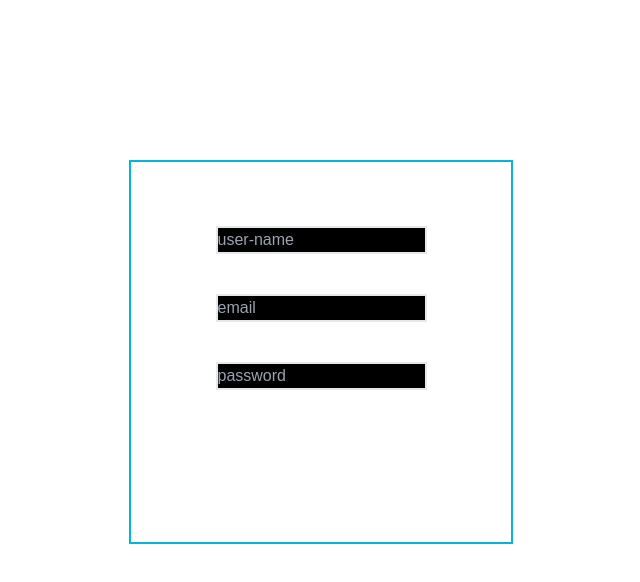
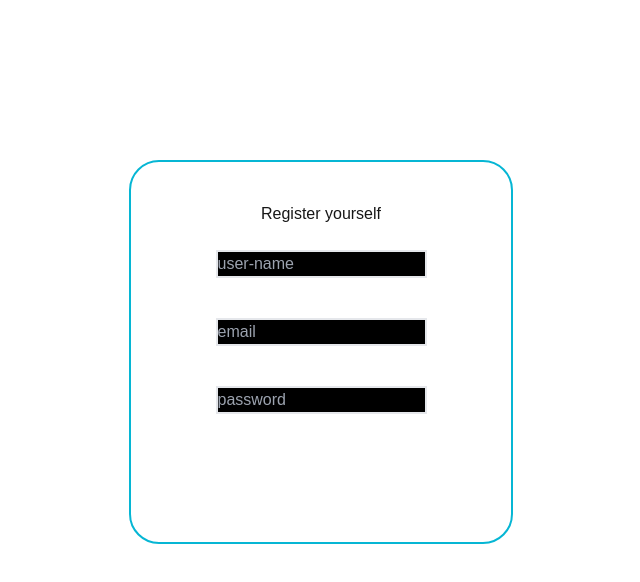
Before and after one commit to roshanpanda666/stoxy-user, a Next.js app: page /registerform in a window 1280 px wide. Shown: the top 582 px of the page, without its empty margins (319-959 px from the left). Built offline with nearby package versions, Linux system fonts and the light colour scheme.

Commit message:
Enhance login and registration forms with new styles and add logout button in profile page

```diff
--- a/app/components/login.js
+++ b/app/components/login.js
@@ -3,6 +3,7 @@ import React from 'react'
 import { useRef } from 'react'
 import { useRouter } from "next/navigation"
 import { signIn } from "next-auth/react"
+import Link from 'next/link'
 
 const Login = () => {
 const router=useRouter()
@@ -42,8 +43,9 @@ function clearfun(){
   return (
     <div>
       <div className='text-center items-center justify-center flex flex-col mt-40'>
-        <div className='w-96 h-80 border-2 border-cyan-500'>
-            <div className='mt-16'>
+        <div className='w-96 border-2 border-cyan-500 rounded-[30px]'>
+          <div className='mt-10'>Login</div>
+            <div className='mt-6'>
 
                 <input ref={emailref} type="text" placeholder='email' className='bg-black text-cyan-300 border-2'/>
             </div>
@@ -51,11 +53,13 @@ function clearfun(){
                 <input ref={pwdref} type="password" placeholder='password' className='bg-black text-cyan-300 border-2'/>
             </div>
             <div>
-              <button className='text-center border-white  text-white border-2 mt-11 w-16'onClick={onsubmitfunction}>submit</button>
+              <button className='text-center border-white  text-white border-2 mt-11 w-16 hover:border-green-400 hover:text-green-300'onClick={onsubmitfunction}>submit</button>
             </div>
             <div>
-              <button className='text-center border-white  text-white border-2 mt-6 w-16'onClick={clearfun}>clear</button>
+              <button className='text-center border-white  text-white border-2 mt-6 w-16 hover:border-red-500 hover:text-red-400'onClick={clearfun}>clear</button>
             </div>
+            <div className='mt-6 mb-6'>don't have an account ? <Link href={'registerform'}><span className='text-blue-400 cursor-pointer'>Register here</span></Link> </div>
+
         </div>
 
       </div>
--- a/app/profile/page.js
+++ b/app/profile/page.js
@@ -23,6 +23,8 @@ const page = () => {
 
 
   return (
+  <>
+
     <div>
       <div>
       hello {name}
@@ -35,7 +37,15 @@ const page = () => {
       <div>
         products : {product}
       </div>
+
+      <button
+          className="w-full bg-red-500 hover:bg-red-600 py-2 mt-6 rounded-lg text-white transition duration-200"
+          onClick={() => signOut()}
+        >
+          Log Out
+        </button>
     </div>
+  </>
   )
 }
 
--- a/app/registerform/page.js
+++ b/app/registerform/page.js
@@ -44,9 +44,13 @@ const Register = () => {
   return (
     <div>
       <div className='text-center items-center justify-center flex flex-col mt-40'>
-        <div className='w-96 h-96 border-2 border-cyan-500'>
+        <div className='w-96 h-96 border-2 border-cyan-500 rounded-[30px]'>
 
-          <div className='mt-16'>
+          <div className='mt-10'>
+            Register yourself
+          </div>
+
+          <div className='mt-6'>
             <input ref={usernameref} type="text" placeholder='user-name' className='bg-black text-cyan-300 border-2' />
           </div>
           <div className='mt-10'>
```
